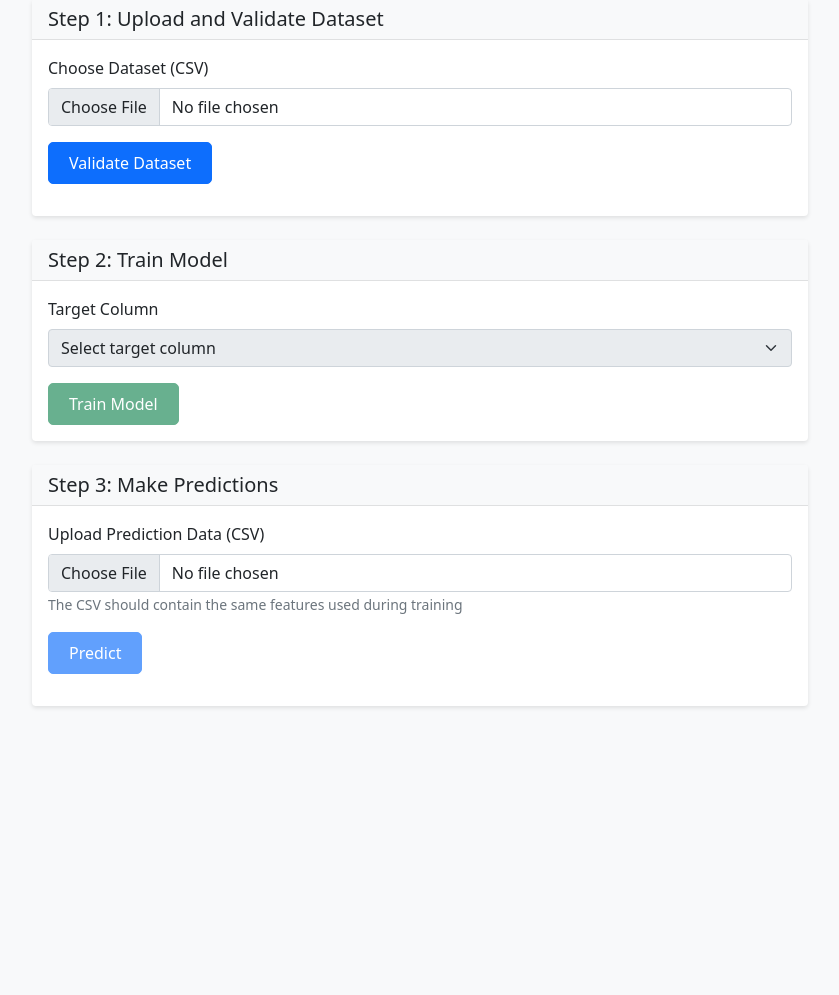
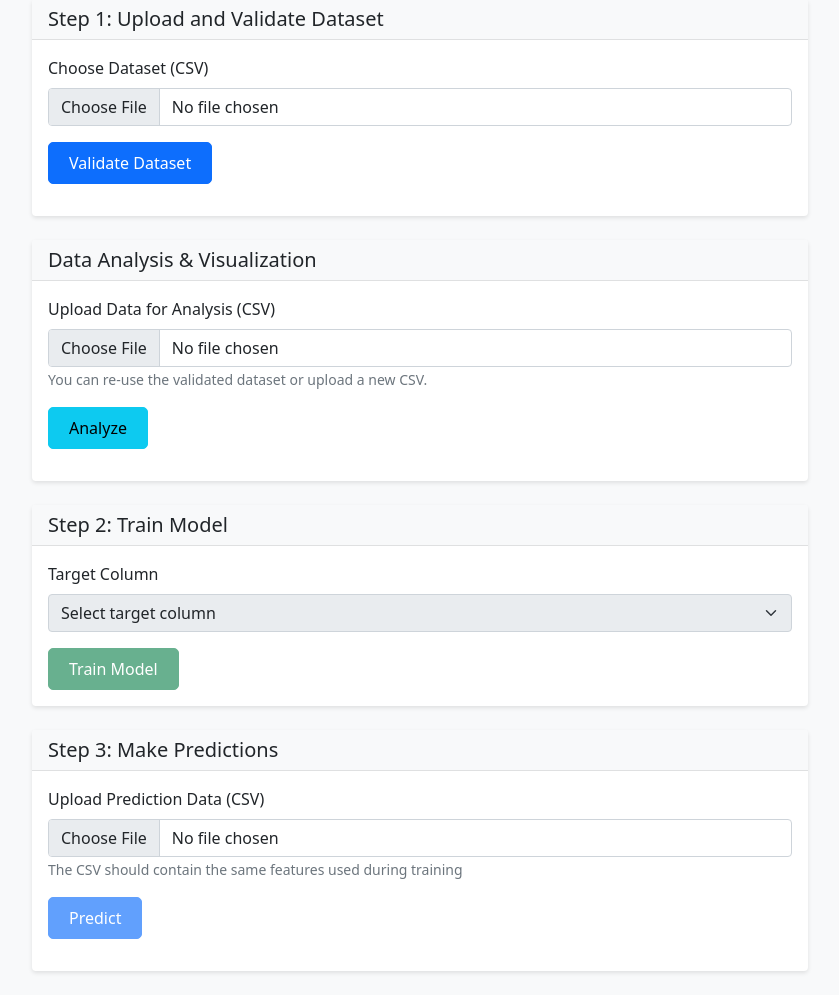
Before and after one commit to vanshnenwani16/ml_mini, a Flask app: page / in a window 1280 px wide. Shown: the part 121-1116 px from the top of the page, without its empty margins (220-1059 px from the left). Before the commit the page ends 829 px from the top, so only its background shows below. Run offline with Flask 3, Linux system fonts and the light colour scheme; some libraries are stand-ins or nearby versions.

Commit message:
Add data analysis and visualization features
- Implemented a new data analysis section in the HTML template, allowing users to upload CSV files for analysis.
- Added JavaScript functionality to handle file uploads, perform data analysis via an API, and render various plots using Plotly.
- Included support for histograms, boxplots, correlation heatmaps, scatter plots with regression lines, categorical counts, and time series plots.
- Enhanced user feedback with dynamic results display and error handling.

```diff
--- a/app.py
+++ b/app.py
@@ -38,24 +38,31 @@ def train_model():
         file = request.files['file']
         target_column = request.form.get('target_column')
 
-        if file and target_column:
-            # Read the dataset
-            df = pd.read_csv(file)
+        if not file:
+            return jsonify({'status': 'error', 'message': 'No training file provided'})
+        if not target_column:
+            return jsonify({'status': 'error', 'message': 'No target column provided'})
 
-            # Split features and target
-            X = df.drop(columns=[target_column])
-            y = df[target_column]
+        # Read the dataset
+        df = pd.read_csv(file)
 
-            # Initialize and train the model
-            global model
-            model = ARDRegressor()
-            model.fit(X, y)
+        if target_column not in df.columns:
+            return jsonify({'status': 'error', 'message': f"Target column '{target_column}' not found in dataset columns: {list(df.columns)}"})
 
-            return jsonify({
-                'status': 'success',
-                'message': 'Model trained successfully',
-                'features': list(X.columns)
-            })
+        # Split features and target
+        X = df.drop(columns=[target_column])
+        y = df[target_column]
+
+        # Initialize and train the model
+        global model
+        model = ARDRegressor()
+        model.fit(X, y)
+
+        return jsonify({
+            'status': 'success',
+            'message': 'Model trained successfully',
+            'features': list(X.columns)
+        })
     except Exception as e:
         return jsonify({'status': 'error', 'message': str(e)})
 
@@ -70,8 +77,12 @@ def predict():
             # Read the prediction dataset
             pred_df = pd.read_csv(file)
 
-            # Make predictions
-            predictions = model.predict(pred_df)
+            # Make predictions (validate columns)
+            try:
+                predictions = model.predict(pred_df)
+            except KeyError as ke:
+                # Model expected columns missing in prediction df
+                return jsonify({'status': 'error', 'message': str(ke)})
 
             # Create results with input data and predictions
             results = pred_df.copy()
@@ -93,5 +104,146 @@ def predict():
     except Exception as e:
         return jsonify({'status': 'error', 'message': str(e)})
 
+
+@app.route('/api/analyze', methods=['POST'])
+def analyze():
+    """Analyze uploaded CSV and return data for frontend plotting.
+
+    This function is defensive: it tries to coerce columns to numeric when possible,
+    guards subsetting operations, and returns helpful error messages instead of raw
+    pandas errors like "['col'] not in index".
+    """
+    try:
+        file = request.files.get('file')
+        if not file:
+            return jsonify({'status': 'error', 'message': 'No file provided'})
+
+        df = pd.read_csv(file)
+        df = df.dropna(axis=1, how='all')
+
+        nrows = max(1, len(df))
+
+        # Detect datetime-like columns first — only check object/categorical columns to avoid
+        # misclassifying numeric columns (years/ints) as datetimes.
+        datetime_cols = []
+        for col in df.columns:
+            if df[col].dtype == object or str(df[col].dtype).startswith('category'):
+                try:
+                    parsed = pd.to_datetime(df[col], errors='coerce')
+                    non_null = parsed.notna().sum()
+                    if non_null / nrows > 0.5:
+                        datetime_cols.append(col)
+                except Exception:
+                    pass
+
+        # Detect numeric columns by coercion (more robust than dtype alone)
+        numeric_cols = []
+        categorical_cols = []
+        for col in df.columns:
+            if col in datetime_cols:
+                continue
+            coerced = pd.to_numeric(df[col], errors='coerce')
+            non_null = coerced.notna().sum()
+            if non_null / nrows > 0.5:
+                numeric_cols.append(col)
+            else:
+                categorical_cols.append(col)
+
+        # Histograms and boxplots
+        histograms = {}
+        boxplots = {}
+        for col in numeric_cols:
+            try:
+                col_data = pd.to_numeric(df[col], errors='coerce').dropna().astype(float)
+                if col_data.empty or col_data.nunique() <= 1:
+                    continue
+                counts, bin_edges = np.histogram(col_data, bins='auto')
+                histograms[col] = {'bins': bin_edges.tolist(), 'counts': counts.tolist()}
+                q1 = float(np.percentile(col_data, 25))
+                median = float(np.percentile(col_data, 50))
+                q3 = float(np.percentile(col_data, 75))
+                mn = float(col_data.min())
+                mx = float(col_data.max())
+                boxplots[col] = {'min': mn, 'q1': q1, 'median': median, 'q3': q3, 'max': mx}
+            except Exception:
+                # Skip problematic numeric column
+                continue
+
+        # Correlation and top pairs
+        corr_matrix = None
+        top_pairs = []
+        pair_samples = []
+        if len(numeric_cols) >= 2:
+            try:
+                corr = df[numeric_cols].apply(pd.to_numeric, errors='coerce').corr().fillna(0)
+                corr_matrix = corr.values.tolist()
+                pairs = []
+                for i, a in enumerate(numeric_cols):
+                    for j, b in enumerate(numeric_cols):
+                        if j <= i:
+                            continue
+                        val = corr.iloc[i, j]
+                        pairs.append((abs(val), a, b, float(val)))
+                pairs.sort(reverse=True, key=lambda x: x[0])
+                for absval, a, b, raw in pairs[:6]:
+                    if absval < 0.1:
+                        continue
+                    top_pairs.append({'pair': [a, b], 'corr': raw})
+                    try:
+                        sample = df.loc[:, [a, b]].dropna()
+                        if len(sample) > 1000:
+                            sample = sample.sample(1000, random_state=42)
+                        pair_samples.append({'x_name': a, 'y_name': b, 'x': pd.to_numeric(sample[a], errors='coerce').dropna().astype(float).tolist(), 'y': pd.to_numeric(sample[b], errors='coerce').dropna().astype(float).tolist()})
+                    except KeyError:
+                        # If columns are unexpectedly missing, skip this pair
+                        continue
+            except Exception:
+                corr_matrix = None
+
+        # Categorical counts
+        categorical_counts = {}
+        for col in categorical_cols:
+            try:
+                vc = df[col].value_counts(dropna=True).head(20)
+                categorical_counts[col] = {'labels': vc.index.astype(str).tolist(), 'counts': vc.tolist()}
+            except Exception:
+                continue
+
+        # Time series aggregation
+        time_series = None
+        if datetime_cols and len(numeric_cols) > 0:
+            dcol = datetime_cols[0]
+            try:
+                parsed = pd.to_datetime(df[dcol], errors='coerce', infer_datetime_format=True)
+                ts_df = df.copy()
+                ts_df[dcol] = parsed
+                ts_df = ts_df.dropna(subset=[dcol])
+                if not ts_df.empty:
+                    ts_df.set_index(dcol, inplace=True)
+                    agg = ts_df[numeric_cols].apply(pd.to_numeric, errors='coerce').resample('D').mean().fillna(method='ffill').fillna(0)
+                    agg_sample = agg.tail(500)
+                    time_series = {'datetime_col': dcol, 'index': [t.isoformat() for t in agg_sample.index], 'values': {col: agg_sample[col].astype(float).tolist() for col in agg_sample.columns}}
+            except Exception:
+                time_series = None
+
+        return jsonify({
+            'status': 'success',
+            'numeric_columns': numeric_cols,
+            'categorical_columns': categorical_cols,
+            'histograms': histograms,
+            'boxplots': boxplots,
+            'correlation': {'columns': numeric_cols, 'matrix': corr_matrix},
+            'top_pairs': top_pairs,
+            'pair_samples': pair_samples,
+            'categorical_counts': categorical_counts,
+            'time_series': time_series
+        })
+
+    except KeyError as ke:
+        # Return a clearer JSON error when requested columns are missing
+        return jsonify({'status': 'error', 'message': f'Missing columns: {ke}'}), 400
+    except Exception as e:
+        return jsonify({'status': 'error', 'message': str(e)})
+
 if __name__ == '__main__':
     app.run(debug=True)
--- a/static/script.js
+++ b/static/script.js
@@ -193,4 +193,147 @@ document.addEventListener('DOMContentLoaded', function() {
             console.error('Error:', error);
         }
     });
+
+    // Analyze Dataset -> Render multiple plots using Plotly
+    const analyzeForm = document.getElementById('analyzeForm');
+    const analysisResults = document.getElementById('analysisResults');
+    analyzeForm.addEventListener('submit', async function(e) {
+        e.preventDefault();
+        const fileInput = document.getElementById('analyzeFile');
+        const file = fileInput.files[0] || currentFile;
+        if (!file) {
+            alert('Please upload or validate a dataset first to analyze.');
+            return;
+        }
+
+        const formData = new FormData();
+        formData.append('file', file);
+
+        try {
+            const response = await fetch('/api/analyze', { method: 'POST', body: formData });
+            const data = await response.json();
+            if (data.status !== 'success') {
+                analysisResults.innerHTML = `<div class="alert alert-danger">${data.message}</div>`;
+                return;
+            }
+
+            // Clear previous results
+            analysisResults.innerHTML = '';
+
+            // Helper to create plot container
+            function makePlotContainer(title) {
+                const wrapper = document.createElement('div');
+                wrapper.className = 'mb-4';
+                const h = document.createElement('h6');
+                h.textContent = title;
+                wrapper.appendChild(h);
+                const div = document.createElement('div');
+                div.style.width = '100%';
+                div.style.height = '400px';
+                wrapper.appendChild(div);
+                analysisResults.appendChild(wrapper);
+                return div;
+            }
+
+            // Histograms
+            if (data.histograms && Object.keys(data.histograms).length > 0) {
+                for (const col of Object.keys(data.histograms)) {
+                    const hist = data.histograms[col];
+                    const bins = hist.bins;
+                    const counts = hist.counts;
+                    // compute bin centers
+                    const centers = [];
+                    for (let i = 0; i < bins.length - 1; i++) centers.push((bins[i] + bins[i+1]) / 2);
+                    const container = makePlotContainer(`Histogram: ${col}`);
+                    Plotly.newPlot(container, [{ x: centers, y: counts, type: 'bar', marker: { color: '#4e79a7' } }], {margin: {t:30}});
+                }
+            }
+
+            // Boxplot stats (display as small stat cards)
+            if (data.boxplots && Object.keys(data.boxplots).length > 0) {
+                const statsWrapper = document.createElement('div');
+                statsWrapper.className = 'row mb-4';
+                for (const col of Object.keys(data.boxplots)) {
+                    const b = data.boxplots[col];
+                    const card = document.createElement('div');
+                    card.className = 'col-md-4 mb-3';
+                    card.innerHTML = `
+                        <div class="card p-2">
+                            <div class="card-body">
+                                <h6 class="card-title">Box: ${col}</h6>
+                                <p class="card-text mb-1">min: ${b.min.toFixed(4)}</p>
+                                <p class="card-text mb-1">Q1: ${b.q1.toFixed(4)}</p>
+                                <p class="card-text mb-1">median: ${b.median.toFixed(4)}</p>
+                                <p class="card-text mb-1">Q3: ${b.q3.toFixed(4)}</p>
+                                <p class="card-text mb-0">max: ${b.max.toFixed(4)}</p>
+                            </div>
+                        </div>
+                    `;
+                    statsWrapper.appendChild(card);
+                }
+                analysisResults.appendChild(statsWrapper);
+            }
+
+            // Correlation heatmap
+            if (data.correlation && data.correlation.matrix) {
+                const cols = data.correlation.columns;
+                const z = data.correlation.matrix;
+                const container = makePlotContainer('Correlation Heatmap');
+                Plotly.newPlot(container, [{ z: z, x: cols, y: cols, type: 'heatmap', colorscale: 'RdBu', reversescale: true }], {margin:{t:30}});
+            }
+
+            // Top correlated pairs -> scatter + regression line
+            if (data.pair_samples && data.pair_samples.length > 0) {
+                for (const ps of data.pair_samples) {
+                    const x = ps.x;
+                    const y = ps.y;
+                    const container = makePlotContainer(`Scatter: ${ps.x_name} vs ${ps.y_name}`);
+                    // compute linear regression (least squares)
+                    let slope = 0, intercept = 0;
+                    if (x.length > 1) {
+                        const n = x.length;
+                        const mx = x.reduce((a,b)=>a+b,0)/n;
+                        const my = y.reduce((a,b)=>a+b,0)/n;
+                        let num = 0, den = 0;
+                        for (let i=0;i<n;i++){ num += (x[i]-mx)*(y[i]-my); den += (x[i]-mx)*(x[i]-mx); }
+                        slope = den === 0 ? 0 : num/den;
+                        intercept = my - slope*mx;
+                    }
+                    const tracePoints = { x: x, y: y, mode: 'markers', type: 'scatter', marker: { size: 6 }, name: 'data' };
+                    // regression line
+                    const lineX = [Math.min(...x), Math.max(...x)];
+                    const lineY = lineX.map(v => slope * v + intercept);
+                    const traceLine = { x: lineX, y: lineY, mode: 'lines', line: { color: '#ff7f0e' }, name: `fit (slope=${slope.toFixed(3)})` };
+                    Plotly.newPlot(container, [tracePoints, traceLine], {margin:{t:30}});
+                }
+            }
+
+            // Categorical count plots
+            if (data.categorical_counts && Object.keys(data.categorical_counts).length > 0) {
+                for (const col of Object.keys(data.categorical_counts)) {
+                    const cat = data.categorical_counts[col];
+                    const container = makePlotContainer(`Categorical Counts: ${col}`);
+                    Plotly.newPlot(container, [{ x: cat.labels, y: cat.counts, type: 'bar', marker: { color: '#59a14f' } }], {margin:{t:30}});
+                }
+            }
+
+            // Time series plot (first numeric series)
+            if (data.time_series) {
+                const ts = data.time_series;
+                const index = ts.index;
+                const values = ts.values;
+                // choose first numeric column to plot
+                const keys = Object.keys(values);
+                if (keys.length > 0) {
+                    const first = keys[0];
+                    const container = makePlotContainer(`Time Series (${ts.datetime_col}): ${first}`);
+                    Plotly.newPlot(container, [{ x: index, y: values[first], mode: 'lines+markers', line: { color: '#4e79a7' } }], {margin:{t:30}});
+                }
+            }
+
+        } catch (error) {
+            console.error('Analyze error:', error);
+            analysisResults.innerHTML = `<div class="alert alert-danger">Analysis failed: ${error}</div>`;
+        }
+    });
 });
--- a/templates/index.html
+++ b/templates/index.html
@@ -25,6 +25,26 @@
                     <button type="submit" class="btn btn-primary">Validate Dataset</button>
                 </form>
                 <div id="validationResults" class="alert d-none"></div>
+            </div>
+        </div>
+
+        <!-- Data Analysis Section -->
+        <div class="card mb-4">
+            <div class="card-header">
+                <h5 class="mb-0">Data Analysis & Visualization</h5>
+            </div>
+            <div class="card-body">
+                <form id="analyzeForm">
+                    <div class="mb-3">
+                        <label for="analyzeFile" class="form-label">Upload Data for Analysis (CSV)</label>
+                        <input type="file" class="form-control" id="analyzeFile" accept=".csv">
+                        <small class="form-text text-muted">You can re-use the validated dataset or upload a new CSV.</small>
+                    </div>
+                    <button type="submit" class="btn btn-info">Analyze</button>
+                </form>
+                <div id="analysisResults" class="mt-3">
+                    <!-- Dynamic plots will appear here -->
+                </div>
             </div>
         </div>
 
@@ -70,6 +90,7 @@
     </div>
 
     <script src="https://cdn.jsdelivr.net/npm/bootstrap@5.1.3/dist/js/bootstrap.bundle.min.js"></script>
+    <script src="https://cdn.plot.ly/plotly-2.24.1.min.js"></script>
     <script src="{{ url_for('static', filename='script.js') }}"></script>
 </body>
 </html>
```
Also changed, not shown: models/ard_model.py (+38 -9 lines), README.md (added).
